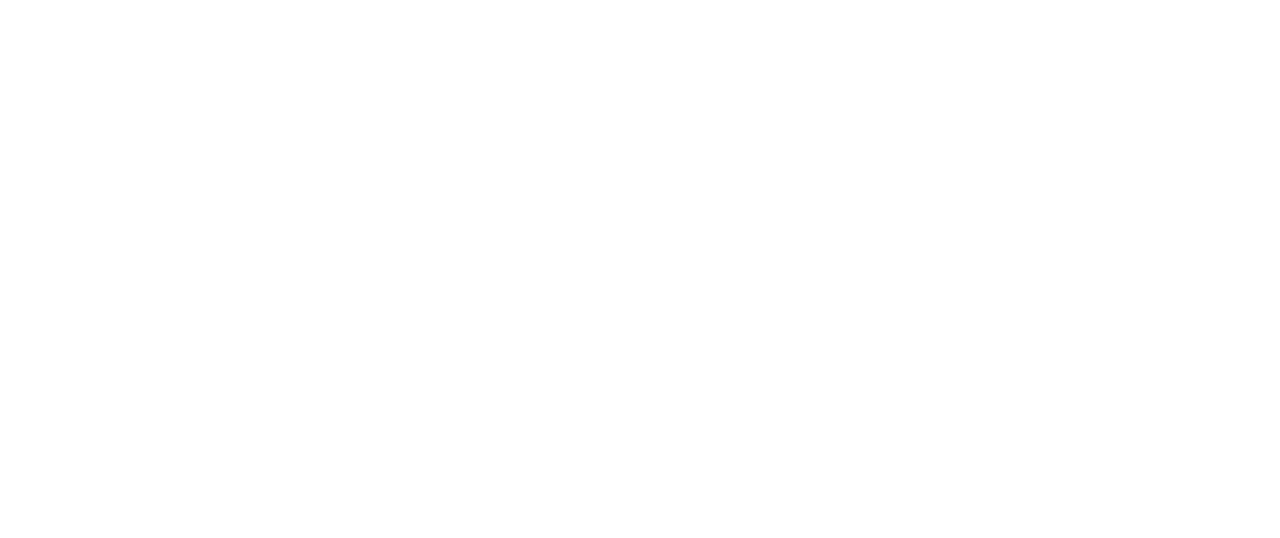
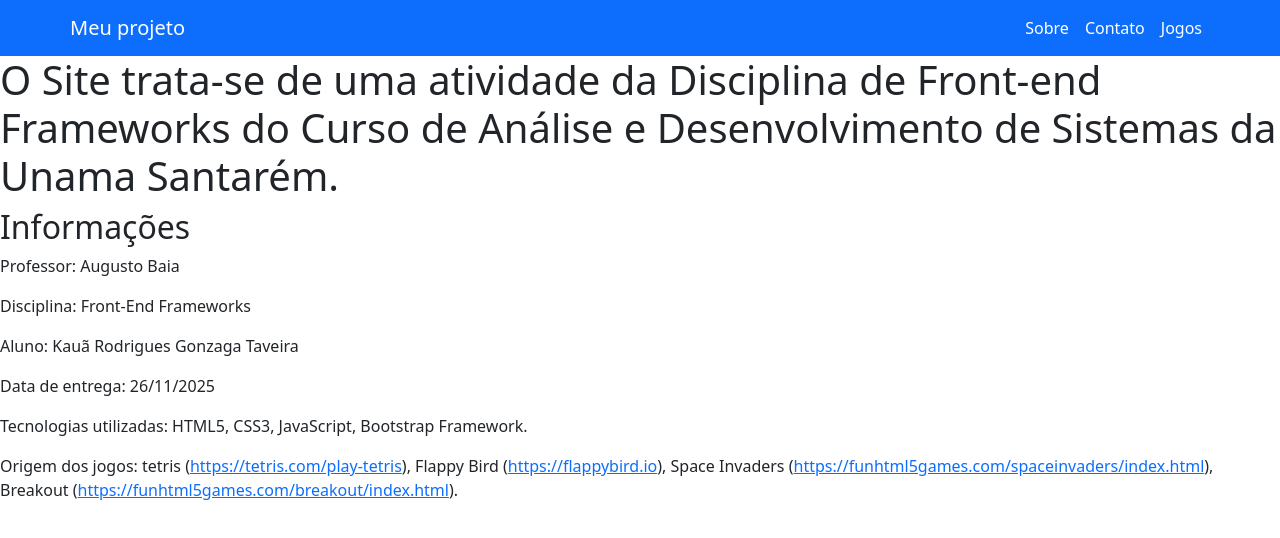
Before and after one commit to kauarodrigues-zip/jogos_nav, a plain HTML site: page about.html in a window 1280 px wide. Drawn offline with nearby package versions, Linux system fonts and the light colour scheme.

Commit message:
adicionei o conteúdo da página about

```diff
--- a/about.html
+++ b/about.html
@@ -1,11 +1,31 @@
 <!DOCTYPE html>
-<html lang="en">
+<html lang="pt-br">
 <head>
     <meta charset="UTF-8">
     <meta name="viewport" content="width=device-width, initial-scale=1.0">
-    <title>Document</title>
+    <title>Sobre</title>
+    <link href="https://cdn.jsdelivr.net/npm/bootstrap@5.3.2/dist/css/bootstrap.min.css" rel="stylesheet">
+  <link rel="stylesheet" href="css/custom.css">
 </head>
 <body>
+    <div id="menu-placeholder"></div>
+  <script>
+	fetch('menu.html')
+		.then( r => r.ok ? r.text() : Promise.reject(r.statusText))
+		.then(html => {
+			document.getElementById('menu-placeholder').innerHTML = html;
+			})
+			.catch(err => console.error('erro ao carregar o menu', err));
+  </script>
+  <script src="https://cdn.jsdelivr.net/npm/bootstrap@5.3.2/dist/js/bootstrap.bundle.min.js"></script>
 
+    <h1>O Site trata-se de uma atividade da Disciplina de Front-end Frameworks do Curso de Análise e Desenvolvimento de Sistemas da Unama Santarém.</h1>
+    <h2>Informações</h2>
+    <p>Professor: Augusto Baia</p>
+    <p>Disciplina: Front-End Frameworks</p>
+    <p>Aluno: Kauã Rodrigues Gonzaga Taveira</p>
+    <p>Data de entrega: 26/11/2025</p>
+    <p>Tecnologias utilizadas: HTML5, CSS3, JavaScript, Bootstrap Framework.</p>
+    <p>Origem dos jogos: tetris (<a href="https://tetris.com/play-tetris" target="_blank" rel="external">https://tetris.com/play-tetris</a>), Flappy Bird (<a href="https://flappybird.io" target="_blank" rel="external">https://flappybird.io</a>), Space Invaders (<a href="https://funhtml5games.com/spaceinvaders/index.html" target="_blank" rel="external">https://funhtml5games.com/spaceinvaders/index.html</a>), Breakout (<a href="https://funhtml5games.com/breakout/index.html" target="_blank" rel="external">https://funhtml5games.com/breakout/index.html</a>).</p>
 </body>
 </html>
```
